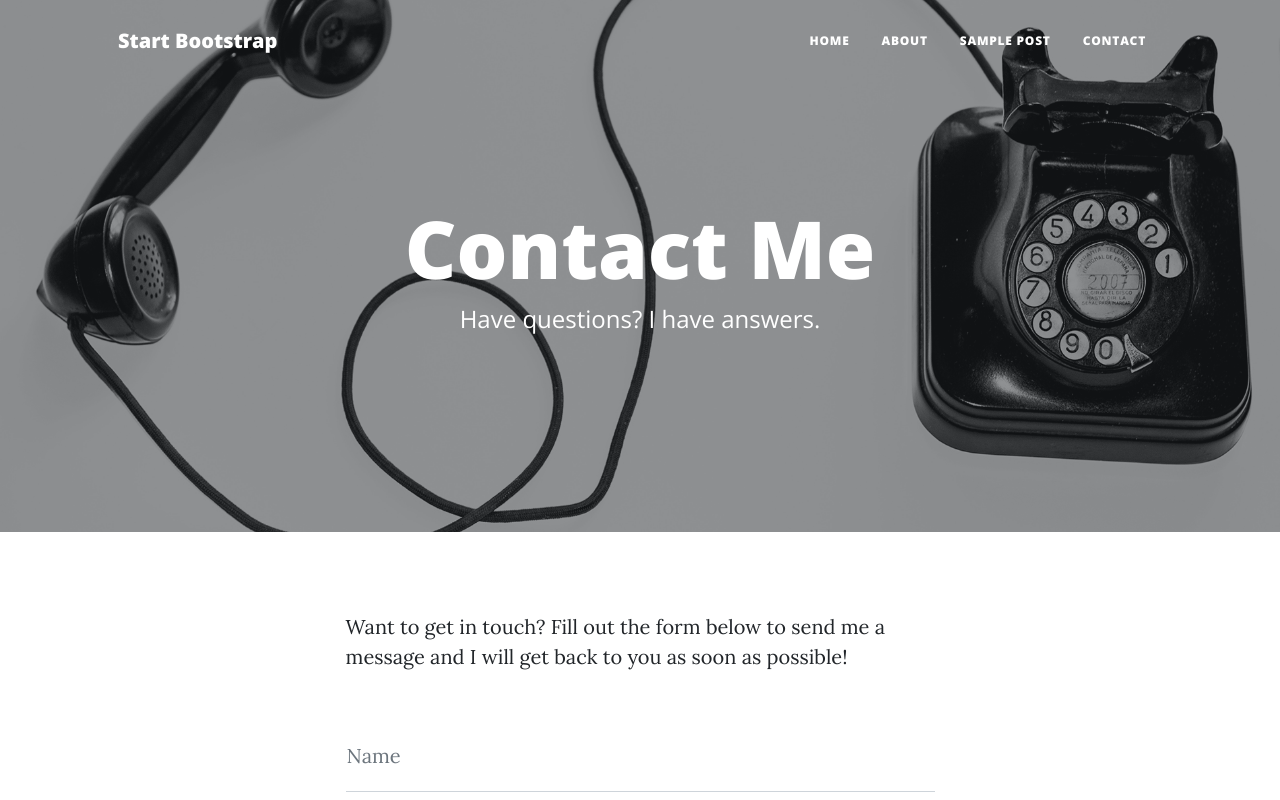
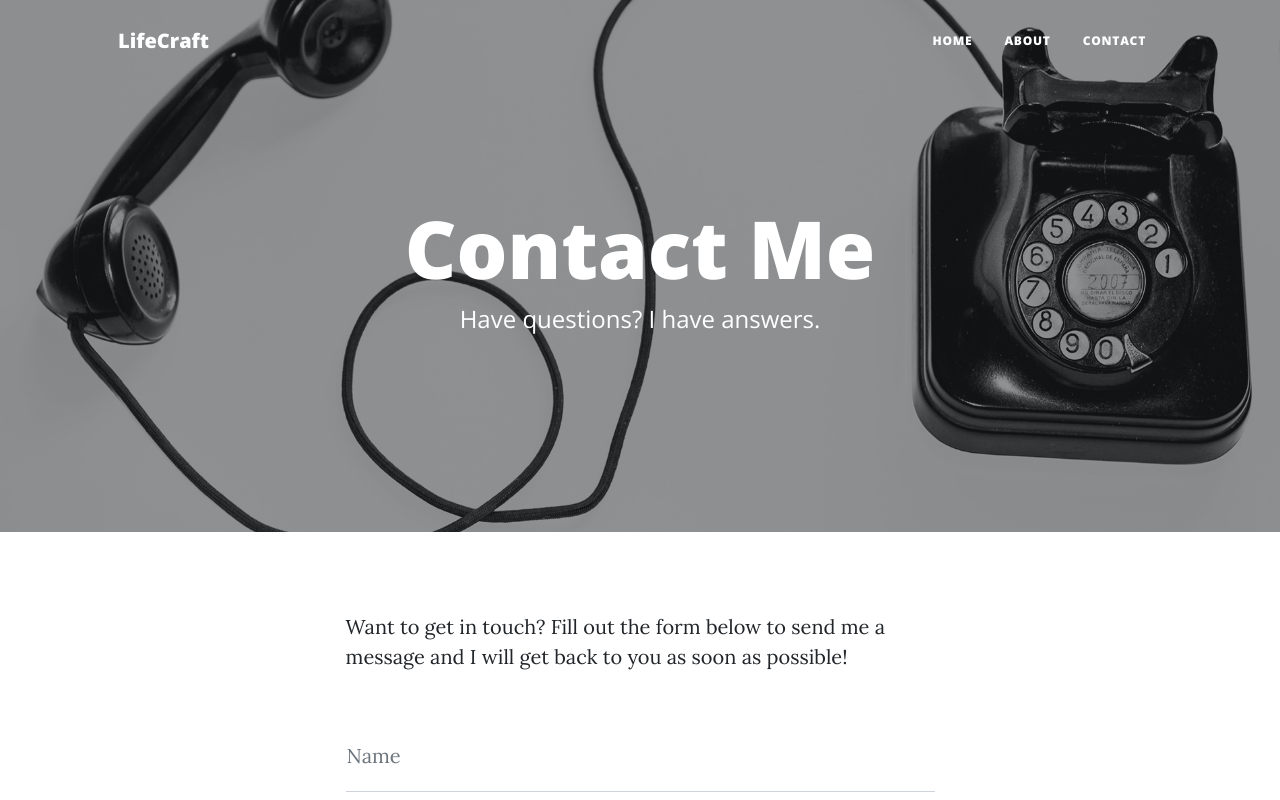
Before and after one commit to yadneshgondhali28/blog-website, a plain HTML site: page contact.html in a window 1280 px wide. Shown: the top 800 px of the page. Drawn offline with nearby package versions, Linux system fonts and the light colour scheme.

Commit message:
Update contact.html

```diff
--- a/contact.html
+++ b/contact.html
@@ -5,7 +5,7 @@
         <meta name="viewport" content="width=device-width, initial-scale=1, shrink-to-fit=no" />
         <meta name="description" content="" />
         <meta name="author" content="" />
-        <title>Clean Blog - Start Bootstrap Theme</title>
+        <title>LifeCraft: Crafting a Fulfilling Life</title>
         <link rel="icon" type="image/x-icon" href="assets/favicon.ico" />
         <!-- Font Awesome icons (free version)-->
         <script src="https://use.fontawesome.com/releases/v6.3.0/js/all.js" crossorigin="anonymous"></script>
@@ -19,7 +19,7 @@
         <!-- Navigation-->
         <nav class="navbar navbar-expand-lg navbar-light" id="mainNav">
             <div class="container px-4 px-lg-5">
-                <a class="navbar-brand" href="index.html">Start Bootstrap</a>
+                <a class="navbar-brand" href="index.html">LifeCraft</a>
                 <button class="navbar-toggler" type="button" data-bs-toggle="collapse" data-bs-target="#navbarResponsive" aria-controls="navbarResponsive" aria-expanded="false" aria-label="Toggle navigation">
                     Menu
                     <i class="fas fa-bars"></i>
@@ -28,7 +28,6 @@
                     <ul class="navbar-nav ms-auto py-4 py-lg-0">
                         <li class="nav-item"><a class="nav-link px-lg-3 py-3 py-lg-4" href="index.html">Home</a></li>
                         <li class="nav-item"><a class="nav-link px-lg-3 py-3 py-lg-4" href="about.html">About</a></li>
-                        <li class="nav-item"><a class="nav-link px-lg-3 py-3 py-lg-4" href="post.html">Sample Post</a></li>
                         <li class="nav-item"><a class="nav-link px-lg-3 py-3 py-lg-4" href="contact.html">Contact</a></li>
                     </ul>
                 </div>
@@ -140,7 +139,7 @@
                                 </a>
                             </li>
                         </ul>
-                        <div class="small text-center text-muted fst-italic">Copyright &copy; Your Website 2023</div>
+                        <div class="small text-center text-muted fst-italic">Copyright &copy; LifeCraft 2023</div>
                     </div>
                 </div>
             </div>
```
